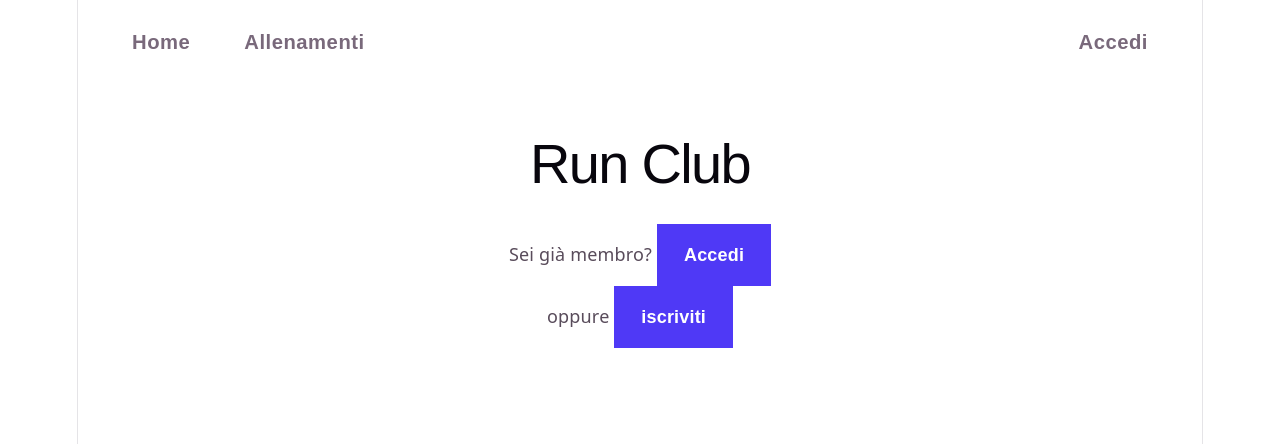
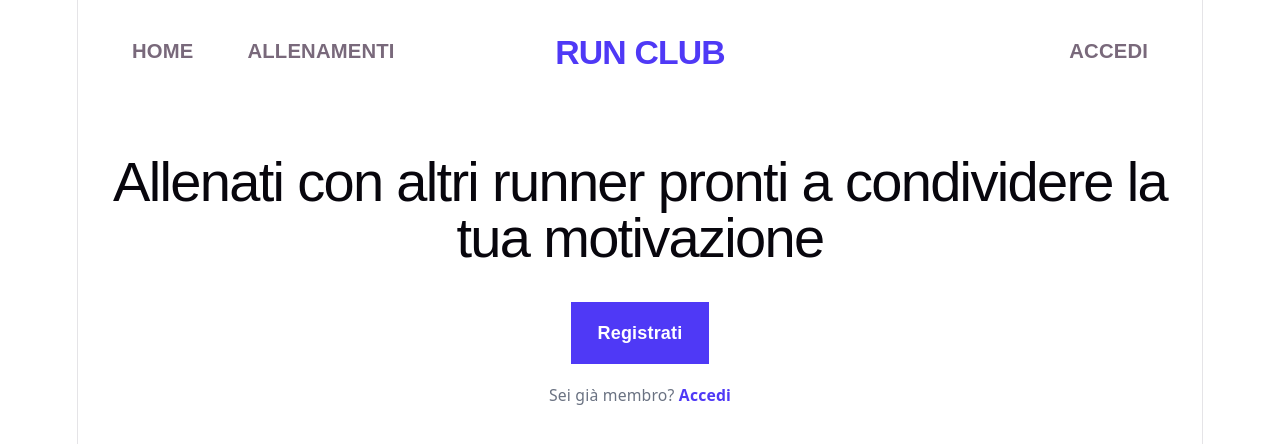
Before and after one commit to odon-airoldi/run-club-web, a React (Vite) app: page / in a window 1280 px wide. Shown: the top 444 px of the page. Built offline with nearby package versions, Linux system fonts and the light colour scheme; no server answers.

Commit message:
style: enhance UI components for better user experience and accessibility across multiple pages

```diff
--- a/src/components/AppHeader.jsx
+++ b/src/components/AppHeader.jsx
@@ -11,23 +11,24 @@ export default function AppHeader() {
         <header className="">
 
             {userAuth?.role === 'admin' &&
-                <div className="px-12 py-2 bg-mauve-400">
-                    <ul className="flex gap-8 uppercase text-xs tracking-widest">
-                        <li className="text-white">Ciao Admin</li>
-                        <li className="text-white"><Link to="/admin/users">Runners</Link></li>
-                        <li className="text-white"><Link to="/admin/workouts">Allenamenti</Link></li>
+                <div className="px-12 py-2 bg-mauve-200">
+                    <ul className="flex justify-end gap-8 text-sm text-mauve-600 tracking-wide">
+                        <li className="">Ciao Admin</li>
+                        <li className=""><Link to="/admin/users">Runners</Link></li>
+                        <li className=""><Link to="/admin/workouts">Allenamenti</Link></li>
                     </ul>
                 </div>
             }
 
-            <div className="px-12 py-6 flex justify-between">
-                <ul className="flex gap-12 font-zalando font-semibold uppercase- text-lg tracking-wide text-mauve-500">
+            <div className="px-12 py-8 flex justify-between items-center relative font-zalando font-bold uppercase">
+                <ul className="flex gap-12 text-lg text-mauve-500">
                     <li><Link to="/">Home</Link></li>
                     <li><Link to="/workouts">Allenamenti</Link></li>
                 </ul>
-                <ul className="flex gap-12 font-zalando font-semibold uppercase- text-lg tracking-wide text-mauve-500">
+                <Link to="/" className="absolute left-1/2 -translate-x-1/2 text-3xl tracking-tight text-indigo-600">Run Club</Link>
+                <ul className="flex gap-12 text-lg text-mauve-500">
                     <li>
-                        {userAuth ? <Link to={`/users/${userAuth.id}`}>Ciao {userAuth.name}</Link> : <div><Link to="/login">Accedi</Link></div>}
+                        {userAuth ? <Link to={`/user/${userAuth.id}`}>Ciao {userAuth.name}</Link> : <div><Link to="/login">Accedi</Link></div>}
                     </li>
                 </ul>
             </div>
--- a/src/pages/IndexPage.jsx
+++ b/src/pages/IndexPage.jsx
@@ -8,15 +8,18 @@ export default function IndexPage() {
 
     return (
         <div className="">
-            <h1 className="font-semibold text-8xl mb-4 font-zalando text-indigo-600">Run Club</h1>
+            <div className="text-center mb-8">
+                <h1 className="font-semibold text-6xl font-zalando text-indigo-600">Allenati con altri runner pronti a condividere la tua motivazione</h1>
+            </div>
 
             {!userAuth &&
-                <div>
-                    <div>Sei già membro? <AppLink to="/login">Accedi</AppLink></div>
-                    <div>oppure <AppLink to="/register">iscriviti</AppLink></div>
+                <div className="flex flex-col items-center">
+                    <div className="mb-4"><AppLink to="/register">Registrati</AppLink></div>
+                    <p className="text-center text-sm/6 text-gray-500">Sei già membro? <Link to="/login" className="font-semibold text-indigo-600 hover:text-indigo-500">Accedi</Link></p>
+
                 </div>
             }
-        </div>
+        </div >
     );
 
 
--- a/src/pages/LoginPage.jsx
+++ b/src/pages/LoginPage.jsx
@@ -56,12 +56,10 @@ export default function LoginPage() {
 
     return (
         <div className="">
-            <div className="flex min-h-full flex-col justify-center">
-                <div className="sm:mx-auto sm:w-full sm:max-w-sm">
-                    <h2 className="mt-10 text-center text-2xl/9 font-bold tracking-tight text-gray-900">Accedi</h2>
-                </div>
+            <div className="w-120 mx-auto">
 
-                <div className="mt-10 sm:mx-auto sm:w-full sm:max-w-sm">
+                <h1 className="text-4xl text-center font-semibold font-zalando mb-4">Accedi</h1>
+
                 <form onSubmit={handleLogin} className="space-y-6">
                     <div>
                         <AppInput type="email" id="email" name="email" label="Email" />
@@ -75,9 +73,9 @@ export default function LoginPage() {
                 </form>
 
                 <p className="mt-10 text-center text-sm/6 text-gray-500">
-                        Non sei membro? <Link to="/register" className="font-semibold text-indigo-600 hover:text-indigo-500">Registrati gratis</Link>
+                    Non sei membro? <Link to="/register" className="font-semibold text-indigo-600 hover:text-indigo-500">Registrati</Link>
                 </p>
-                </div>
+
             </div>
         </div>
     );
--- a/src/pages/RegisterPage.jsx
+++ b/src/pages/RegisterPage.jsx
@@ -59,12 +59,10 @@ export default function RegisterPage() {
 
     return (
         <div className="">
-            <div className="flex min-h-full flex-col justify-center">
-                <div className="sm:mx-auto sm:w-full sm:max-w-sm">
-                    <h2 className="mt-10 text-center text-2xl/9 font-bold tracking-tight text-gray-900">Registrati</h2>
-                </div>
+            <div className="w-120 mx-auto">
 
-                <div className="mt-10 sm:mx-auto sm:w-full sm:max-w-sm">
+                <h1 className="text-4xl text-center font-semibold font-zalando mb-4">Registrati</h1>
+
                 <form onSubmit={handleRegister} className="space-y-6">
                     <AppInput type="name" id="name" name="name" label="Nome" />
                     <AppInput type="email" id="email" name="email" label="Email" />
@@ -76,7 +74,7 @@ export default function RegisterPage() {
                 <p className="mt-10 text-center text-sm/6 text-gray-500">
                     Sei già membro? <Link to="/login" className="font-semibold text-indigo-600 hover:text-indigo-500">Accedi</Link>
                 </p>
-                </div>
+
             </div>
 
         </div>
--- a/src/pages/UserPage.jsx
+++ b/src/pages/UserPage.jsx
@@ -32,6 +32,8 @@ export default function UserPage() {
 
     }, [id])
 
+
+    console.log(user)
 
     // user elimina account
     async function handleDeleteUser() {
@@ -79,7 +81,7 @@ export default function UserPage() {
                     <button role="tab" onClick={() => setTab(2)} className={`flex gap-2 items-center py-4 uppercase font-light tracking-wide border-b -mb-[1px] cursor-pointer ${tab === 2 ? 'border-indigo-600' : 'border-transparent'}`}>
                         Partecipazioni <span className="w-[24px] aspect-square rounded-full bg-mauve-400 flex items-center justify-center text-white text-xs">{runsWorkouts.length}</span>
                     </button>
-                    {   // se user autenticato è uguale a user in pagina
+                    { // se user autenticato è uguale a user in pagina
                         userAuth.id === user.id &&
                         <Link role="tab" to="/workout/create" className={`flex gap-2 items-center py-4 uppercase font-light tracking-wide border-b border-transparent -mb-[1px]`}>
                             Crea allenamento <span className="w-[24px] aspect-square rounded-full bg-indigo-600 flex items-center justify-center text-white text-xs"><PlusIcon className="size-4" /></span>
@@ -110,7 +112,12 @@ export default function UserPage() {
                 <div className="flex justify-end gap-2 py-4">
 
                     { // se user è nel suo profilo
-                        (userAuth?.id === user.id) &&
+                        userAuth?.id === user.id &&
+                        <Link to={`/user/${user.id}/edit`} className="border border-mauve-300 text-xs px-4 py-2 uppercase text-mauve-400 cursor-pointer">Modifica</Link>
+                    }
+
+                    { // se user è nel suo profilo
+                        userAuth?.id === user.id &&
                         <button onClick={logoutAuth} className="border border-mauve-300 text-xs px-4 py-2 uppercase text-mauve-400 cursor-pointer">Logout</button>
                     }
 
--- a/src/pages/WorkoutCreatePage.jsx
+++ b/src/pages/WorkoutCreatePage.jsx
@@ -60,6 +60,25 @@ export default function WorkoutCreatePage() {
 
     }
 
+
+    const [pace, setPace] = useState("");
+
+    function handlePaceChange(e) {
+        let digits = e.target.value.replace(/\D/g, "");
+        digits = digits.slice(0, 3); // massimo 3 cifre totali: 1 per i minuti, 2 per i secondi
+
+        let formatted = digits;
+
+        if (digits.length > 1) {
+            const minutesPart = digits.slice(0, 1);
+            const secondsPart = digits.slice(1);
+            formatted = `${minutesPart}:${secondsPart}`;
+        }
+
+        setPace(formatted);
+    }
+
+
     // redirect al render se user non è autenticato
     if (!userAuth) return <Navigate to="/" replace />
 
@@ -81,7 +100,7 @@ export default function WorkoutCreatePage() {
                     <AppInput type="time" id="time" name="time" label="Ora" />
                 </div>
                 <div className="col-span-2">
-                    <AppInput type="number" id="buffer_time" name="buffer_time" label="Tempo di attesa" />
+                    <AppInput type="number" id="buffer_time" name="buffer_time" min="0" max="59" label="Tempo di attesa" />
                 </div>
                 <div className="col-span-4">
                     <AppInput type="text" id="place_city" name="place_city" label="Città" />
@@ -92,11 +111,16 @@ export default function WorkoutCreatePage() {
                 <div className="col-span-2">
                     <AppInput type="number" id="distance" name="distance" label="Distanza" />
                 </div>
-                <div className="col-span-1">
-                    <AppInput type="number" id="pace_m" name="pace_m" min="0" max="59" label="Passo Min" />
-                </div>
-                <div className="col-span-1">
-                    <AppInput type="number" id="pace_s" name="pace_s" min="0" max="59" label="Passo Sec" />
+                <div className="col-span-2 grid grid-cols-2">
+                    <div className="col-span-2">
+                        <label htmlFor="pace_m" className="block text-xs mb-1 uppercase text-mauve-400 mb-1">Passo</label>
+                    </div>
+                    <div>
+                        <AppInput type="number" id="pace_m" name="pace_m" min="0" max="59" placeholder="00 min" />
+                    </div>
+                    <div>
+                        <AppInput type="number" id="pace_s" name="pace_s" min="0" max="59" placeholder="00 sec" />
+                    </div>
                 </div>
                 <div className="col-span-4">
                     <AppButton type="submit">Aggiungi</AppButton>
```
Also changed, not shown: src/pages/WorkoutEditPage.jsx (+6 -1 lines). Lines whose indentation alone changed are shown as unchanged.
